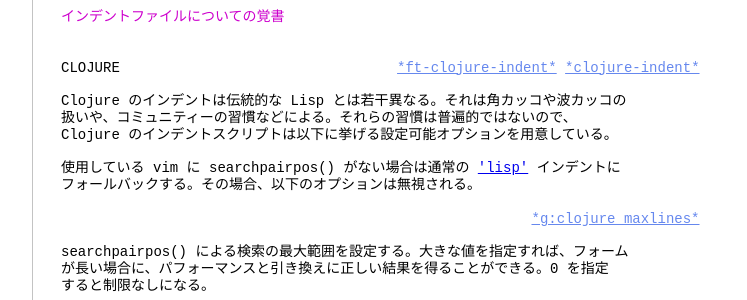
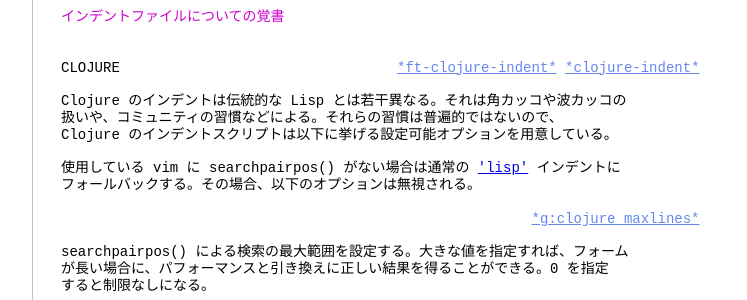
Before and after one commit to vim-jp/vimdoc-ja, a Jekyll site: the page built from indent.html, in a window 1280 px wide and 900 px high, scrolled down 9702 px. Shown: the part 150-450 px from the top of the window, without its empty margins (340-1087 px from the left). Built offline with Jekyll 4.4.1, drawn with Linux system fonts in a browser that asks for light colours; nearby versions of some CDN libraries; Markdown is read by kramdown in place of the engine named in the settings; comment, search, counter and statistics services are not loaded.

Commit message:
Deployed vim-jp/vimdoc-ja@aebc4a3e9fce0d66557c252643c596f50261549b by ixeris.kaoriya.net

```diff
--- a/channel.html
+++ b/channel.html
@@ -17,7 +17,7 @@
 チャンネルはソケットを用います。&nbsp;&nbsp;&nbsp;&nbsp;&nbsp;&nbsp;&nbsp;&nbsp;&nbsp;&nbsp;&nbsp;&nbsp;&nbsp;&nbsp;&nbsp;&nbsp;&nbsp;&nbsp;&nbsp;&nbsp;&nbsp;&nbsp;&nbsp;&nbsp;<a class="Constant" href="channel.html#socket-interface" name="socket-interface">*socket-interface*</a><br>
 <br>
 現在のところVimは同時に10個までのチャンネルをサポートします。<br>
-Netbeansインターフェースもチャンネルを使っています。&nbsp;<a class="Identifier" href="netbeans.html#netbeans">|netbeans|</a><br>
+Netbeansインターフェイスもチャンネルを使っています。&nbsp;<a class="Identifier" href="netbeans.html#netbeans">|netbeans|</a><br>
 <br>
 1. デモ&nbsp;&nbsp;&nbsp;&nbsp;&nbsp;&nbsp;&nbsp;&nbsp;&nbsp;&nbsp;&nbsp;&nbsp;&nbsp;&nbsp;&nbsp;&nbsp;&nbsp;&nbsp;&nbsp;&nbsp;&nbsp;&nbsp;&nbsp;&nbsp;&nbsp;&nbsp;&nbsp;&nbsp;&nbsp;&nbsp;&nbsp;&nbsp;&nbsp;<a class="Identifier" href="channel.html#channel-demo">|channel-demo|</a><br>
 2. チャンネルを開く&nbsp;&nbsp;&nbsp;&nbsp;&nbsp;&nbsp;&nbsp;&nbsp;&nbsp;&nbsp;&nbsp;&nbsp;&nbsp;&nbsp;&nbsp;&nbsp;&nbsp;&nbsp;&nbsp;&nbsp;&nbsp;<a class="Identifier" href="channel.html#channel-open">|channel-open|</a><br>
--- a/indent.html
+++ b/indent.html
@@ -584,7 +584,7 @@
 <span class="Statement">CLOJURE&nbsp;&nbsp;&nbsp;&nbsp;&nbsp;&nbsp;&nbsp;&nbsp;&nbsp;&nbsp;&nbsp;&nbsp;&nbsp;&nbsp;&nbsp;&nbsp;&nbsp;&nbsp;&nbsp;&nbsp;&nbsp;&nbsp;&nbsp;&nbsp;&nbsp;&nbsp;&nbsp;&nbsp;&nbsp;&nbsp;&nbsp;&nbsp;&nbsp;</span><a class="Constant" href="indent.html#ft-clojure-indent" name="ft-clojure-indent">*ft-clojure-indent*</a>&nbsp;<a class="Constant" href="indent.html#clojure-indent" name="clojure-indent">*clojure-indent*</a><br>
 <br>
 Clojure のインデントは伝統的な Lisp とは若干異なる。それは角カッコや波カッコの<br>
-扱いや、コミュニティーの習慣などによる。それらの習慣は普遍的ではないので、<br>
+扱いや、コミュニティの習慣などによる。それらの習慣は普遍的ではないので、<br>
 Clojure のインデントスクリプトは以下に挙げる設定可能オプションを用意している。<br>
 <br>
 使用している vim に searchpairpos() がない場合は通常の&nbsp;<a class="Type" href="options.html#'lisp'">'lisp'</a>&nbsp;インデントに<br>
```
